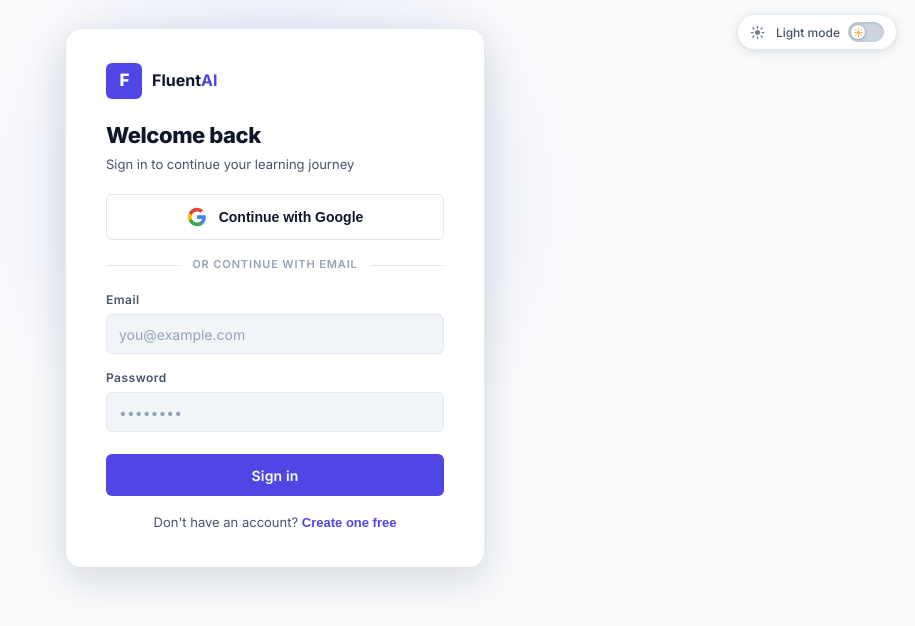
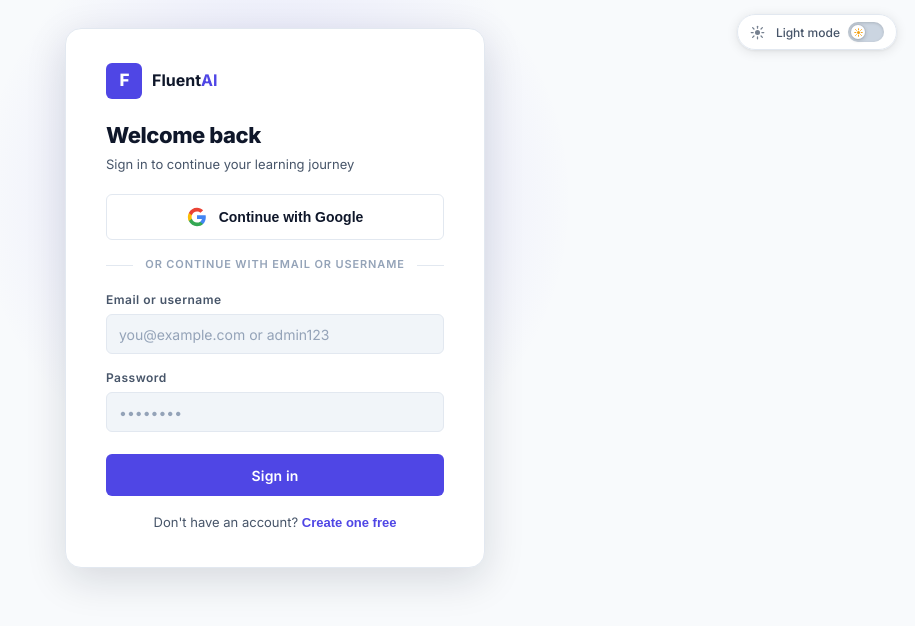
Before and after one commit to padmaja48/Fluent_AI, a React (Vite) app in the folder client/: page / in a window 1280 px wide. Shown: the top 626 px of the page, without its empty margins (365-1280 px from the left). Built offline with nearby package versions, Linux system fonts and the light colour scheme; no server answers.

Commit message:
Allow username login on main sign in

```diff
--- a/client/src/components/Login.jsx
+++ b/client/src/components/Login.jsx
@@ -3,13 +3,13 @@
 import '../styles/Auth.css';
 
 export const Login = ({ onSwitchToRegister }) => {
-  const [email, setEmail] = useState('');
+  const [identifier, setIdentifier] = useState('');
   const [password, setPassword] = useState('');
   const { login, loading, error } = useContext(AuthContext);
 
   const handleSubmit = async (e) => {
     e.preventDefault();
-    try { await login(email, password); } catch { /* handled by context */ }
+    try { await login(identifier, password); } catch { /* handled by context */ }
   };
 
   const handleGoogleLogin = () => {
@@ -39,16 +39,16 @@
             Continue with Google
           </button>
         </div>
-        <div className="auth-divider"><span>or continue with email</span></div>
+        <div className="auth-divider"><span>or continue with email or username</span></div>
 
         <form onSubmit={handleSubmit}>
           <div className="form-group">
-            <label>Email</label>
+            <label>Email or username</label>
             <input
-              type="email"
-              value={email}
-              onChange={(e) => setEmail(e.target.value)}
-              placeholder="you@example.com"
+              type="text"
+              value={identifier}
+              onChange={(e) => setIdentifier(e.target.value)}
+              placeholder="you@example.com or admin123"
               required
             />
           </div>
```
